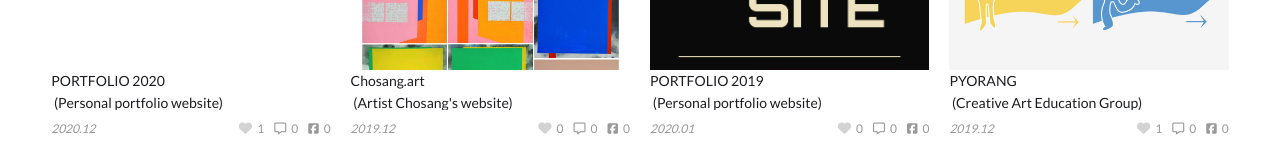
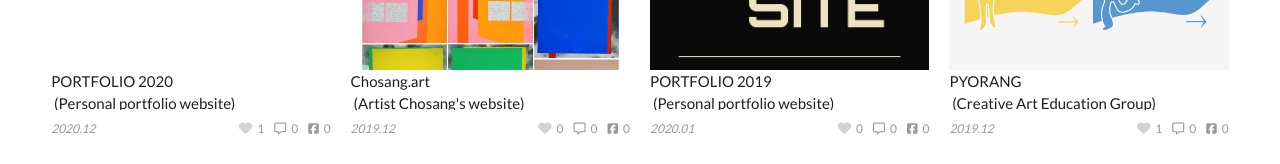
Before and after one commit to oo0ooo0/port04, a React (Create React App) app: page /works in a window 1280 px wide. Shown: the part 775-939 px from the top of the page. Built offline with nearby package versions, Linux system fonts and the light colour scheme.

Commit message:
chaged fontsize about 'p tag'

```diff
--- a/src/Footer.jsx
+++ b/src/Footer.jsx
@@ -8,6 +8,9 @@ const StyledFooter = styled.footer`
     margin-top: 100px;
     padding: 20px 0px 10px 0px;
     text-align: center;
+    p {
+      font-size: 12px;
+    }
   }
 `;
 
--- a/src/components/Item.jsx
+++ b/src/components/Item.jsx
@@ -39,7 +39,6 @@ const StyledItem = styled.div`
     padding: 10px 0px;
     display: flex;
     justify-content: space-between;
-    font-size: 12px;
     color: #999;
 
     ul {
--- a/src/styles/GlobalStyle.jsx
+++ b/src/styles/GlobalStyle.jsx
@@ -85,7 +85,7 @@ h4 {
 }
 
 p {
-  font: normal 400 14px/22px 'Lato';
+  font: normal 400 15px/22px 'Lato';
   color: #1d1e21;
 }
 
```
